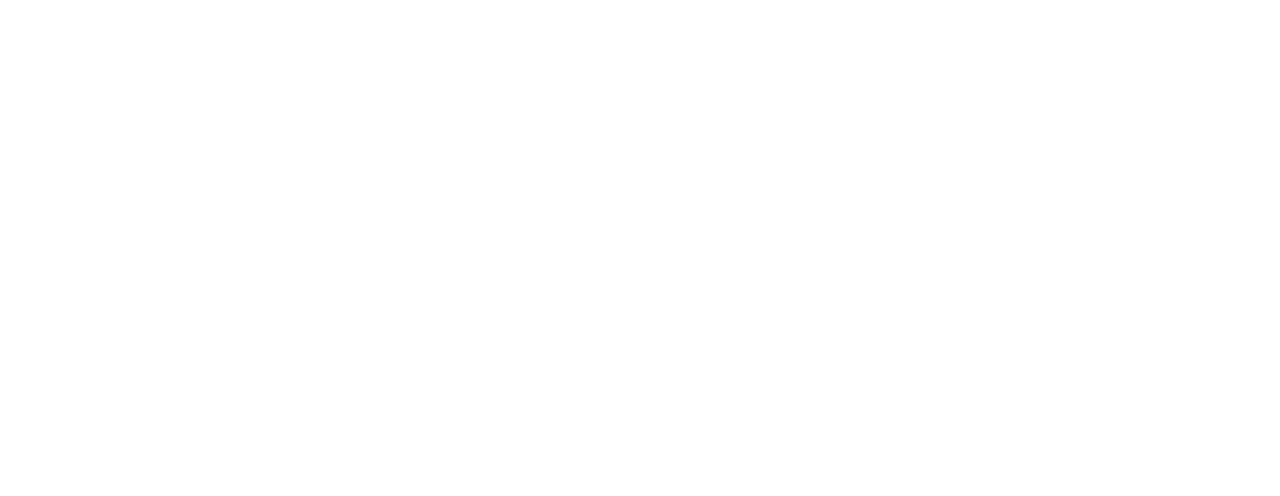
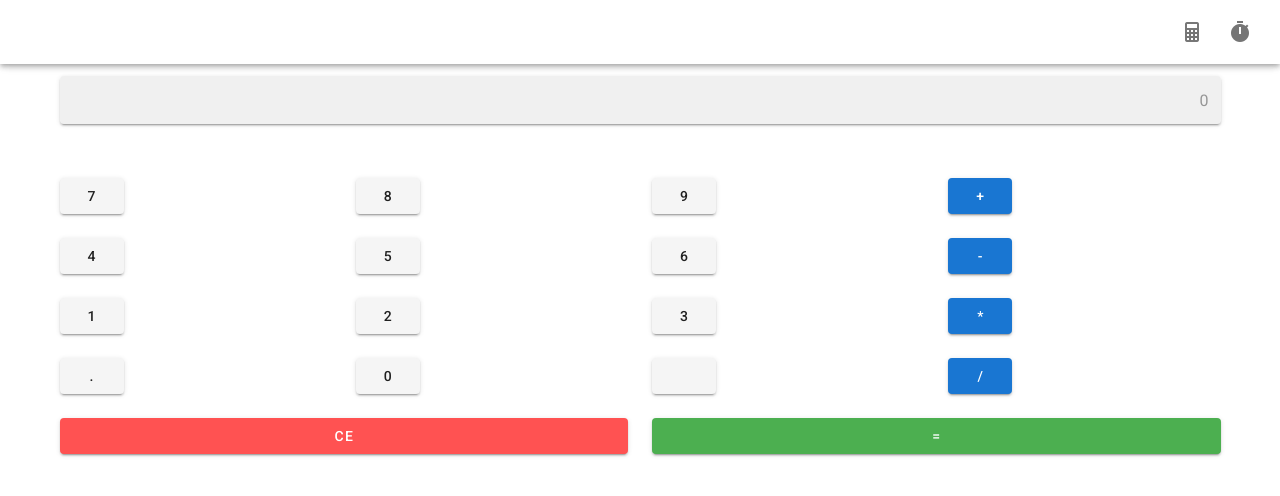
Before and after one commit to anderrf/calculadora-vue, a Vue app: page /calculadora in a window 1280 px wide. Shown: the top 496 px of the page. Built offline with nearby package versions, Linux system fonts and the light colour scheme.

Commit message:
Criação de view Cronometro

```diff
--- a/src/App.vue
+++ b/src/App.vue
@@ -1,6 +1,19 @@
 <template>
   <v-app>
     <v-main>
+      <v-toolbar>
+        <v-spacer></v-spacer>
+        <router-link to="/calculadora">
+          <v-btn icon>
+            <v-icon>mdi-calculator</v-icon>
+          </v-btn>
+        </router-link>
+        <router-link to="/cronometro">
+          <v-btn icon>
+            <v-icon>mdi-timer</v-icon>
+          </v-btn>
+        </router-link>
+      </v-toolbar>
       <router-view/>
     </v-main>
   </v-app>
@@ -20,8 +33,13 @@
   body{
     width: 100vw;
     min-height: 100vh;
-    display: flex;
-    justify-content: center;
-    align-items: center;
+  }
+
+  a{
+    text-decoration: none;
+  }
+
+  .router-view{
+    width: 50% !important;
   }
 </style>
--- a/src/router/index.js
+++ b/src/router/index.js
@@ -1,14 +1,24 @@
 import Vue from 'vue'
 import VueRouter from 'vue-router'
 import Calculadora from '../views/Calculadora'
+import Cronometro from '../views/Cronometro'
 
 Vue.use(VueRouter)
 
 const routes = [
   {
-    path: '/',
+    path: '/calculadora',
     name: 'Calculadora',
     component: Calculadora
+  },
+  {
+    path: '/cronometro',
+    name: 'Cronometro',
+    component: Cronometro
+  },
+  {
+    path: '/',
+    redirect: '/calculadora'
   }
 ]
 
--- a/src/views/Calculadora.vue
+++ b/src/views/Calculadora.vue
@@ -2,7 +2,7 @@
     <v-container>
         <v-row>
             <v-col>
-                <v-text-field v-model="last" solo-inverted disabled :label="display" reverse></v-text-field>
+                <v-text-field solo-inverted disabled :label="display" reverse></v-text-field>
             </v-col>
         </v-row>
         <v-row>
@@ -57,7 +57,7 @@
                         <v-btn @click="adicionarAlgarismo(0)">0</v-btn>
                     </v-col>
                     <v-col>
-                        <v-btn>=</v-btn>
+                        <v-btn></v-btn>
                     </v-col>
                     <v-col>
                         <v-btn color="primary" @click="adicionarOperacao('/')">/</v-btn>
--- /dev/null
+++ b/src/views/Cronometro.vue
@@ -0,0 +1,13 @@
+<template>
+    <v-container>
+        <h1>Cronômetro</h1>
+    </v-container>
+</template>
+<script>
+    export default {
+        name: 'Cronometro'
+    }
+</script>
+<style scoped>
+
+</style>
```
